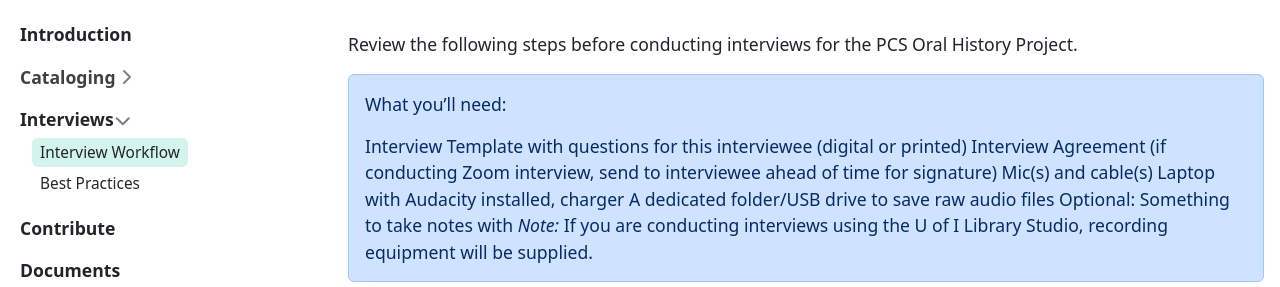
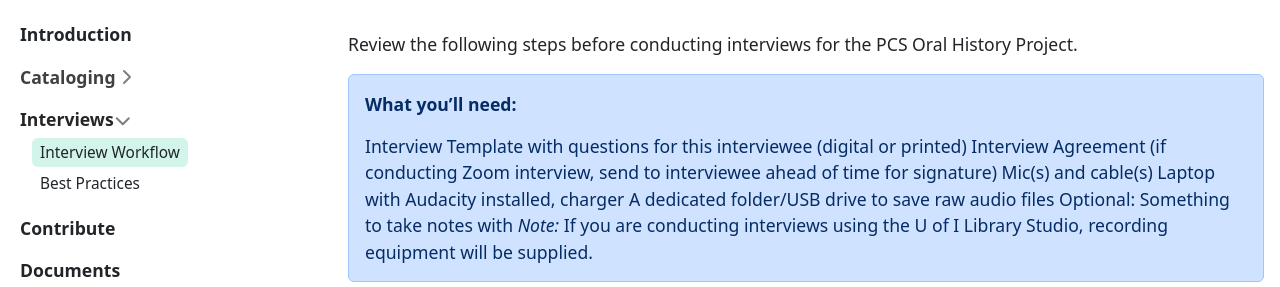
Before and after one commit to llove28/pcs-project, a Jekyll site: the page built from content/interviews/workflow.md, in a window 1280 px wide and 900 px high, scrolled down 606 px. Shown: the part 163-450 px from the top of the window. Built offline with Jekyll 4.4.1, drawn with Linux system fonts in a browser that asks for light colours.

```diff
--- a/content/interviews/workflow.md
+++ b/content/interviews/workflow.md
@@ -6,7 +6,7 @@ title: Interview Workflow
 
 Review the following steps before conducting interviews for the PCS Oral History Project.
 
-{% capture text %} What you'll need:
+{% capture text %} **What you'll need:**
 
 Interview Template with questions for this interviewee (digital or printed)
 Interview Agreement (if conducting Zoom interview, send to interviewee ahead of time for signature)
```
